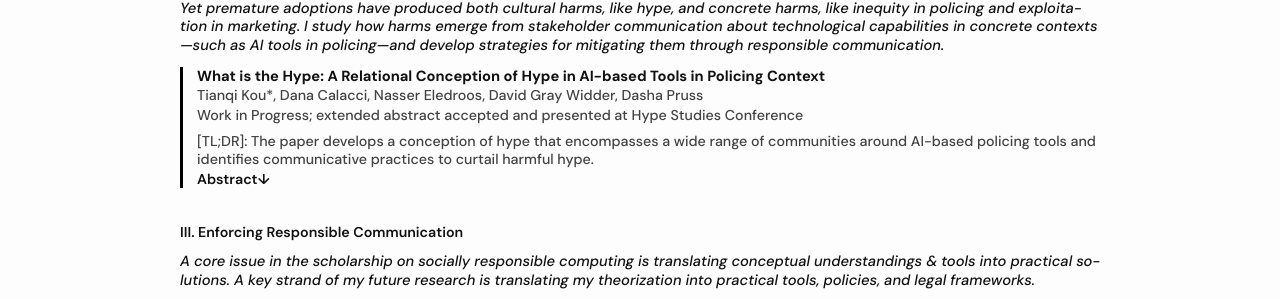
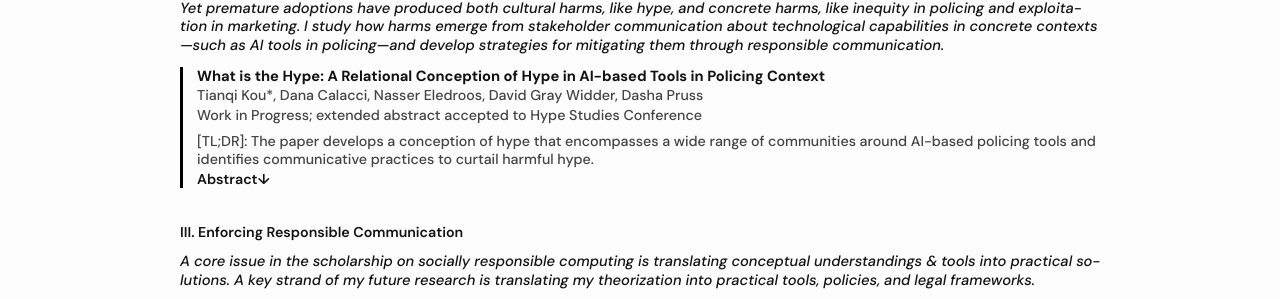
Before and after one commit to koutianqi/koutianqi.github.io, a Jekyll site: the page built from pages/research.markdown, in a window 1280 px wide. Shown: the part 770-1069 px from the top of the page. Built offline with Jekyll 4.4.1, drawn with Linux system fonts in a browser that asks for light colours.

Commit message:
Update research.markdown

```diff
--- a/pages/research.markdown
+++ b/pages/research.markdown
@@ -37,7 +37,7 @@ _From early rule-based algorithms to today’s large-scale architectures, Machin
 {% include paper.html
   title="What is the Hype: A Relational Conception of Hype in AI-based Tools in Policing Context"
   authors="Tianqi Kou*, Dana Calacci, Nasser Eledroos, David Gray Widder, Dasha Pruss"
-  venue="Work in Progress; extended abstract accepted and presented at Hype Studies Conference"
+  venue="Work in Progress; extended abstract accepted to Hype Studies Conference"
   tldr="[TL;DR]: The paper develops a conception of hype that encompasses a wide range of communities around AI-based policing tools and identifies communicative practices to curtail harmful hype."
   abstract="[working abstract] This study is motivated by two concerns. First, while discussions of AI hype abound across academia, industry, and civic research community, definitions of hype remain fragmented. Second, the deployment of Machine Learning–based tools in policing has drawn critical attention for issues such as privacy, inequity, lack of accountability. Through document analysis of communication artifacts across multiple communities for four policing tools, this study makes three contributions. First, it offers a novel definition of hype that foregrounds the relational dynamics of technological discourse. Second, it demonstrates how this relational conception of hype provides an analytic frame for diagnosing shortcomings in the communicative dimensions of ML-based policing tools. Finally, it identifies three problematic discursive practices in the communication of AI-based policing tools and suggests how rectifying them can advance responsible communication."
 %}
```
